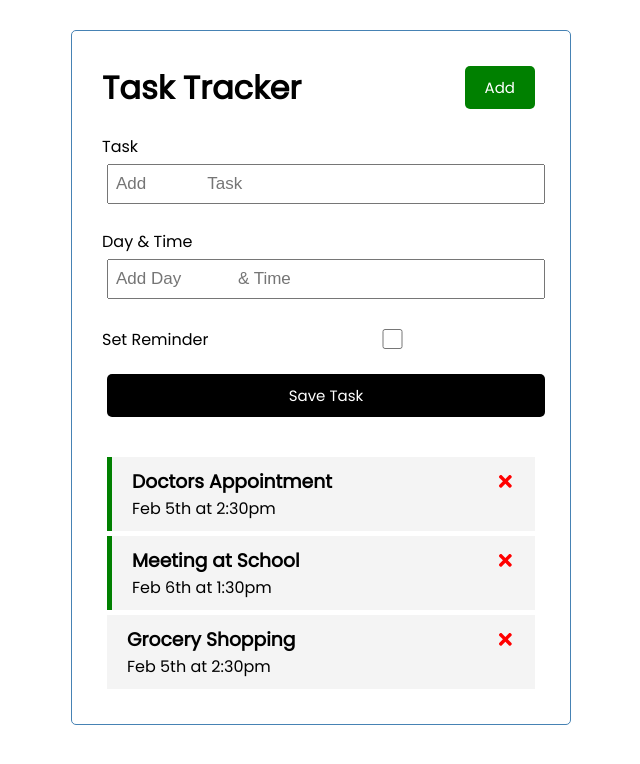
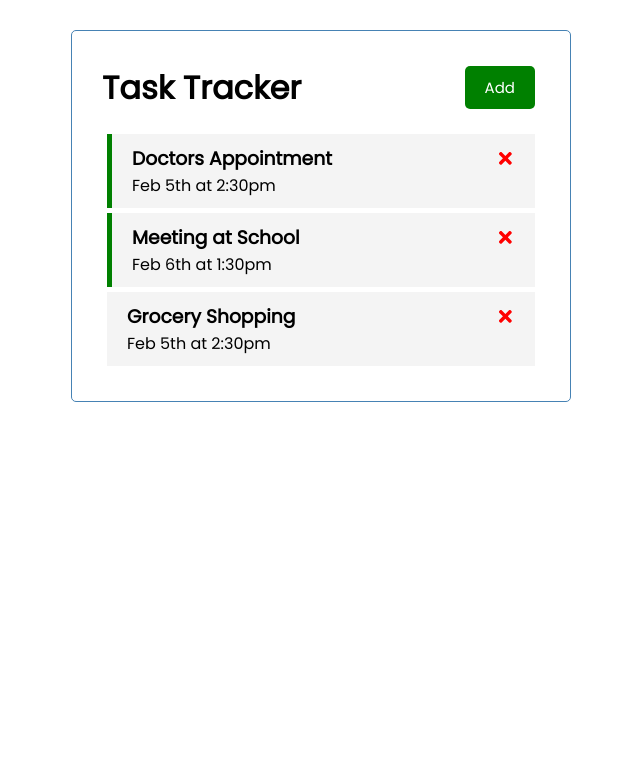
Before and after one commit to xXBricksquadXx/react_task_tracker, a React (Create React App) app: page / in a window 1280 px wide. Shown: the top 764 px of the page, without its empty margins (319-959 px from the left). Built offline with nearby package versions, Linux system fonts and the light colour scheme.

Commit message:
Show AddTask state

```diff
--- a/src/App.js
+++ b/src/App.js
@@ -4,6 +4,8 @@ import Tasks from './components/Tasks'
 import AddTask from './components/AddTask'
 
 function App() {
+  const [showAddTask, setShowAddTask] = useState
+  (false)
   const [tasks, setTasks] = useState([
     {
         id: 1,
@@ -51,7 +53,7 @@ const addTask = (task) => {
   return (
     <div className="container">
      <Header />
-     <AddTask onAdd={addTask}/>
+     {showAddTask && <AddTask onAdd={addTask}/>}
      {tasks.length > 0 ? (
      <Tasks tasks={tasks} onDelete=
      {deleteTask} onToggle={toggleReminder} />
```
